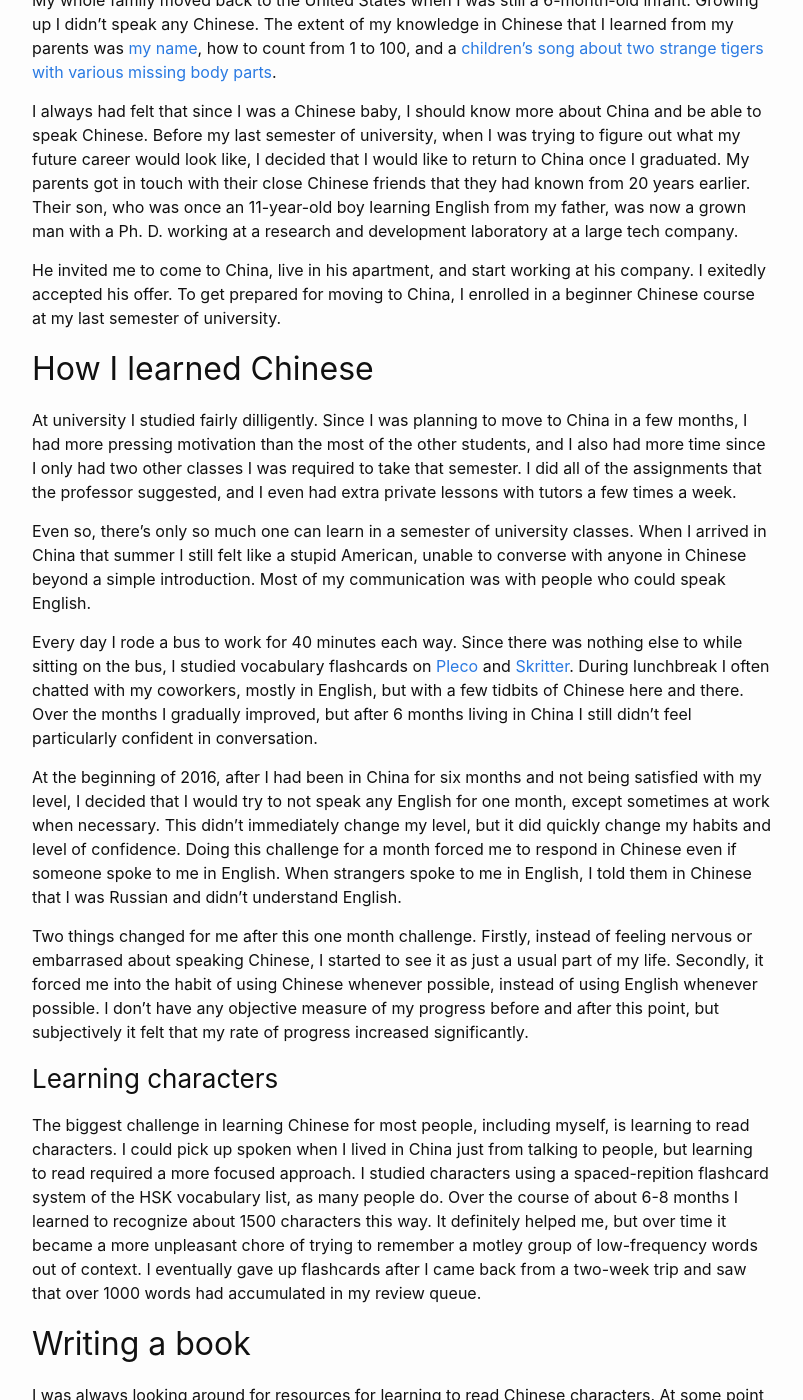
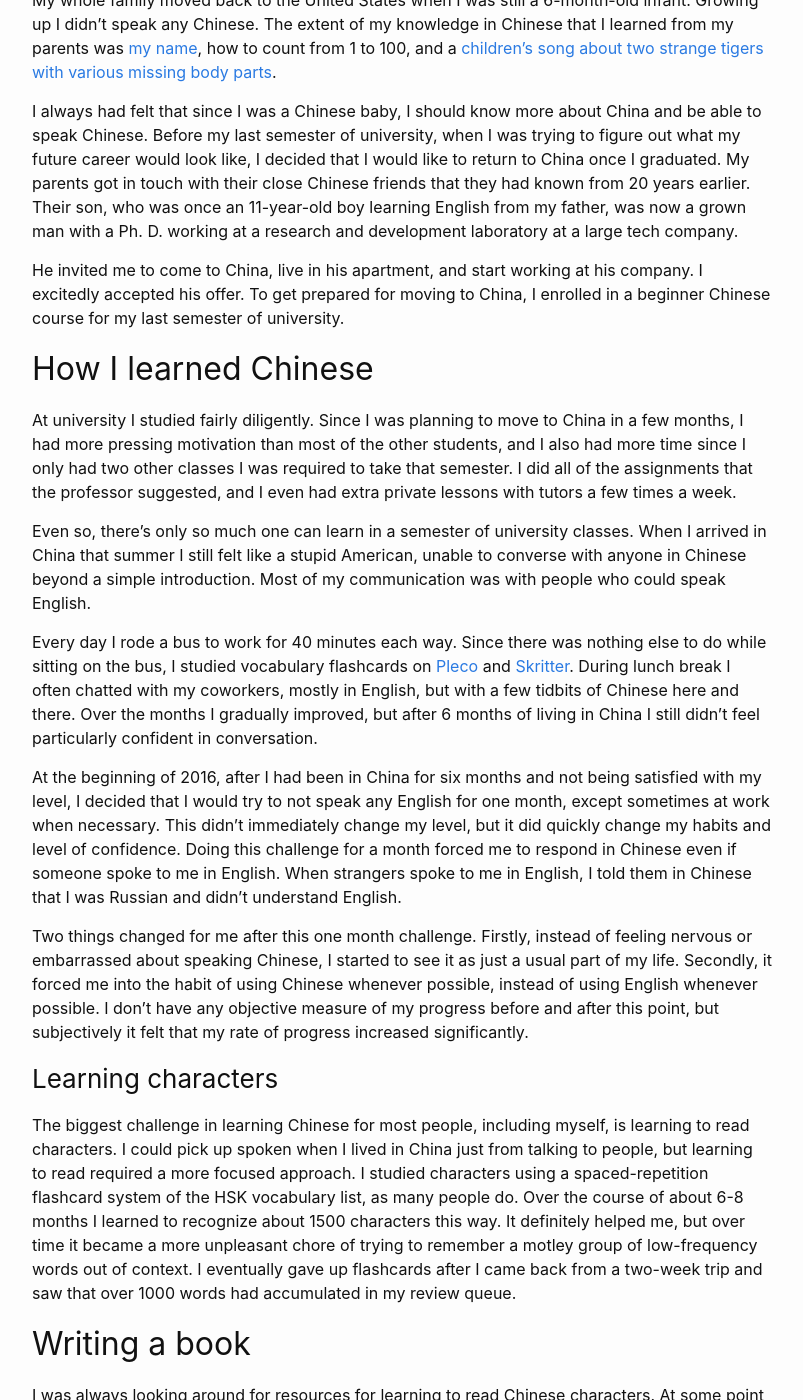
Before and after one commit to peterolson/dong-chinese-blog, a Jekyll site: the page built from _posts/2020-05-17-the-story-of-dong-chinese.md, in a window 1280 px wide and 1400 px high, scrolled down 487 px. Shown: the whole window, without its empty margins (238-1041 px from the left). Built offline with Jekyll 4.4.1, drawn with Linux system fonts in a browser that asks for light colours; some of the changed text lies outside the part shown.

Commit message:
revisions

```diff
--- a/_posts/2020-05-17-the-story-of-dong-chinese.md
+++ b/_posts/2020-05-17-the-story-of-dong-chinese.md
@@ -14,29 +14,29 @@ My whole family moved back to the United States when I was still a 6-month-old i
 
 I always had felt that since I was a Chinese baby, I should know more about China and be able to speak Chinese. Before my last semester of university, when I was trying to figure out what my future career would look like, I decided that I would like to return to China once I graduated. My parents got in touch with their close Chinese friends that they had known from 20 years earlier. Their son, who was once an 11-year-old boy learning English from my father, was now a grown man with a Ph. D. working at a research and development laboratory at a large tech company.
 
-He invited me to come to China, live in his apartment, and start working at his company. I exitedly accepted his offer. To get prepared for moving to China, I enrolled in a beginner Chinese course at my last semester of university.
+He invited me to come to China, live in his apartment, and start working at his company. I excitedly accepted his offer. To get prepared for moving to China, I enrolled in a beginner Chinese course for my last semester of university.
 
 ## How I learned Chinese
 
-At university I studied fairly dilligently. Since I was planning to move to China in a few months, I had more pressing motivation than the most of the other students, and I also had more time since I only had two other classes I was required to take that semester. I did all of the assignments that the professor suggested, and I even had extra private lessons with tutors a few times a week.
+At university I studied fairly diligently. Since I was planning to move to China in a few months, I had more pressing motivation than most of the other students, and I also had more time since I only had two other classes I was required to take that semester. I did all of the assignments that the professor suggested, and I even had extra private lessons with tutors a few times a week.
 
 Even so, there's only so much one can learn in a semester of university classes. When I arrived in China that summer I still felt like a stupid American, unable to converse with anyone in Chinese beyond a simple introduction. Most of my communication was with people who could speak English.
 
-Every day I rode a bus to work for 40 minutes each way. Since there was nothing else to while sitting on the bus, I studied vocabulary flashcards on [Pleco](https://www.pleco.com/) and [Skritter](https://skritter.com/). During lunchbreak I often chatted with my coworkers, mostly in English, but with a few tidbits of Chinese here and there. Over the months I gradually improved, but after 6 months living in China I still didn't feel particularly confident in conversation.
+Every day I rode a bus to work for 40 minutes each way. Since there was nothing else to do while sitting on the bus, I studied vocabulary flashcards on [Pleco](https://www.pleco.com/) and [Skritter](https://skritter.com/). During lunch break I often chatted with my coworkers, mostly in English, but with a few tidbits of Chinese here and there. Over the months I gradually improved, but after 6 months of living in China I still didn't feel particularly confident in conversation.
 
 At the beginning of 2016, after I had been in China for six months and not being satisfied with my level, I decided that I would try to not speak any English for one month, except sometimes at work when necessary. This didn't immediately change my level, but it did quickly change my habits and level of confidence. Doing this challenge for a month forced me to respond in Chinese even if someone spoke to me in English. When strangers spoke to me in English, I told them in Chinese that I was Russian and didn't understand English.
 
-Two things changed for me after this one month challenge. Firstly, instead of feeling nervous or embarrased about speaking Chinese, I started to see it as just a usual part of my life. Secondly, it forced me into the habit of using Chinese whenever possible, instead of using English whenever possible. I don't have any objective measure of my progress before and after this point, but subjectively it felt that my rate of progress increased significantly.
+Two things changed for me after this one month challenge. Firstly, instead of feeling nervous or embarrassed about speaking Chinese, I started to see it as just a usual part of my life. Secondly, it forced me into the habit of using Chinese whenever possible, instead of using English whenever possible. I don't have any objective measure of my progress before and after this point, but subjectively it felt that my rate of progress increased significantly.
 
 ### Learning characters
 
-The biggest challenge in learning Chinese for most people, including myself, is learning to read characters. I could pick up spoken when I lived in China just from talking to people, but learning to read required a more focused approach. I studied characters using a spaced-repition flashcard system of the HSK vocabulary list, as many people do. Over the course of about 6-8 months I learned to recognize about 1500 characters this way. It definitely helped me, but over time it became a more unpleasant chore of trying to remember a motley group of low-frequency words out of context. I eventually gave up flashcards after I came back from a two-week trip and saw that over 1000 words had accumulated in my review queue.
+The biggest challenge in learning Chinese for most people, including myself, is learning to read characters. I could pick up spoken when I lived in China just from talking to people, but learning to read required a more focused approach. I studied characters using a spaced-repetition flashcard system of the HSK vocabulary list, as many people do. Over the course of about 6-8 months I learned to recognize about 1500 characters this way. It definitely helped me, but over time it became a more unpleasant chore of trying to remember a motley group of low-frequency words out of context. I eventually gave up flashcards after I came back from a two-week trip and saw that over 1000 words had accumulated in my review queue.
 
 ## Writing a book
 
 I was always looking around for resources for learning to read Chinese characters. At some point I came across the book *Remembering the Hanzi* by James Heisig, which presents mnemonics to remember a keyword associated with each character.
 
-This book became fairly popular and many people have found it to be helpful, but my first thought after reading through it was "I bet I can write an even better book." And so I started writing a book. The goals I had for writing this book were all reactions to the shortcomings I felt were in *Remembering the Hanzi*.
+This book became fairly popular and many people have found it to be helpful, but my first thought after reading through it was "I bet I can write an even better book." And so I started writing one. The goals I had for writing this book were all reactions to the shortcomings I felt were in *Remembering the Hanzi*.
 
 ### Show characters in context
 
@@ -54,7 +54,7 @@ The mnemonics in *Remembering the Hanzi* seemed unnecessarily complicated and fa
 
 The real explanation of 汁 is that it, like most Chinese characters, is a phonosemantic compound: juice (汁) is made of water (氵), and zhī (汁) sounds similar to shí (十).
 
-There may be some merit to wacky explanations like Heisig's, since humorous associations can be helpful for memorization, and I have even invented a number of similar mnemonics to aid my own learning. However, mnemonics are often somewhat personal and not effective for a wide audience: associations that make sense in my own mind can be rather uninspiring for other people who don't think exactly the way I do. Similarly, for me personally, the story above about a sharp brew of water and needle juice is unsatisfying and more difficult than memorizing the combination of 氵 and 十 by rote.
+There may be some merit to wacky explanations like Heisig's, since humorous associations can be helpful for memorization, and I have even invented a number of similar mnemonics to aid my own learning. However, mnemonics are often somewhat personal and not effective for a wide audience; associations that make sense in my own mind can be rather uninspiring for other people who don't think exactly the way I do. Similarly, for me personally, the story above about a sharp brew of water and needle juice is unsatisfying and more difficult than memorizing the combination of 氵 and 十 by rote.
 
 Instead of creating my own system of mnemonics, I decided that I would write a book that would explain the real origins of Chinese characters. With that goal in mind, I started researching the [origins of the 1000 most common Chinese characters](https://blog.dong-chinese.com/2019/07/07/character-origins.html).
 
@@ -74,12 +74,12 @@ I assume that most learners prefer what they learn to be immediately useful and
 
 I never finished it. This book is now in my big pile of unfinished projects. It turns out that writing a book takes a lot of time and hard work.
 
-I left it untouched for a while always meaning to come back to finishing it, but then I thought, "I'm a software developer. I can make an app. Anyways, an app would probably be more useful and popular than a book written by some no-name guy that happened to live in China for a little while."
+I left it untouched for a while, always meaning to come back to finishing it, but then I thought, "I'm a software developer. I can make an app. Anyways, an app would probably be more useful and popular than a book written by some no-name guy that happened to live in China for a little while."
 
 ## Creating an app
 
-The basic ideas I had for the app were the same as the basic ideas I had for the book: show characters in context, give real explanations, and order by frequency. The advantage of making the app was that it would be more interactive than a book. The app format also naturally led to some features that would not have worked well in a book format.
+The basic ideas I had for the app were the same as the basic ideas I had for the book: show characters in context, give real explanations for their origins, and introduce them in frequency order. The advantage of making an app was that it would be more interactive than a book. The app format also naturally led to some features that would not have worked well in a book format.
 
-Since Dong Chinese knows the answers you give to exercises, it can keep track of what you know well and what you don't know well. It builds a model of your knowledge: which characters are brand new to you, which ones you are somewhat familiar with, and which ones you have already mastered. Given the model of what vocabulary you already know, Dong Chinese can then [find real material that you can understand, including songs, videos, and podcasts](https://www.dong-chinese.com/media) and estimate how well you will understand it.
+Since Dong Chinese knows the answers you give to exercises, it can keep track of what you know well and what you don't know well. It builds a model of your knowledge: which characters are brand new to you, which ones you are somewhat familiar with, and which ones you have already mastered. Given the model of what vocabulary you already know, Dong Chinese can then [find real material that you can understand, including songs, videos, and podcasts](https://www.dong-chinese.com/media), and estimate how well you will understand it.
 
 Want to try it out? Check out the [Dong Chinese website](https://www.dong-chinese.com/) and [Android app on Google Play](https://play.google.com/store/apps/details?id=com.peterolson.chinse.dongchinese).
```
Also changed, not shown: other parts of _posts/2020-05-17-the-story-of-dong-chinese.md (+3 -3 lines).
